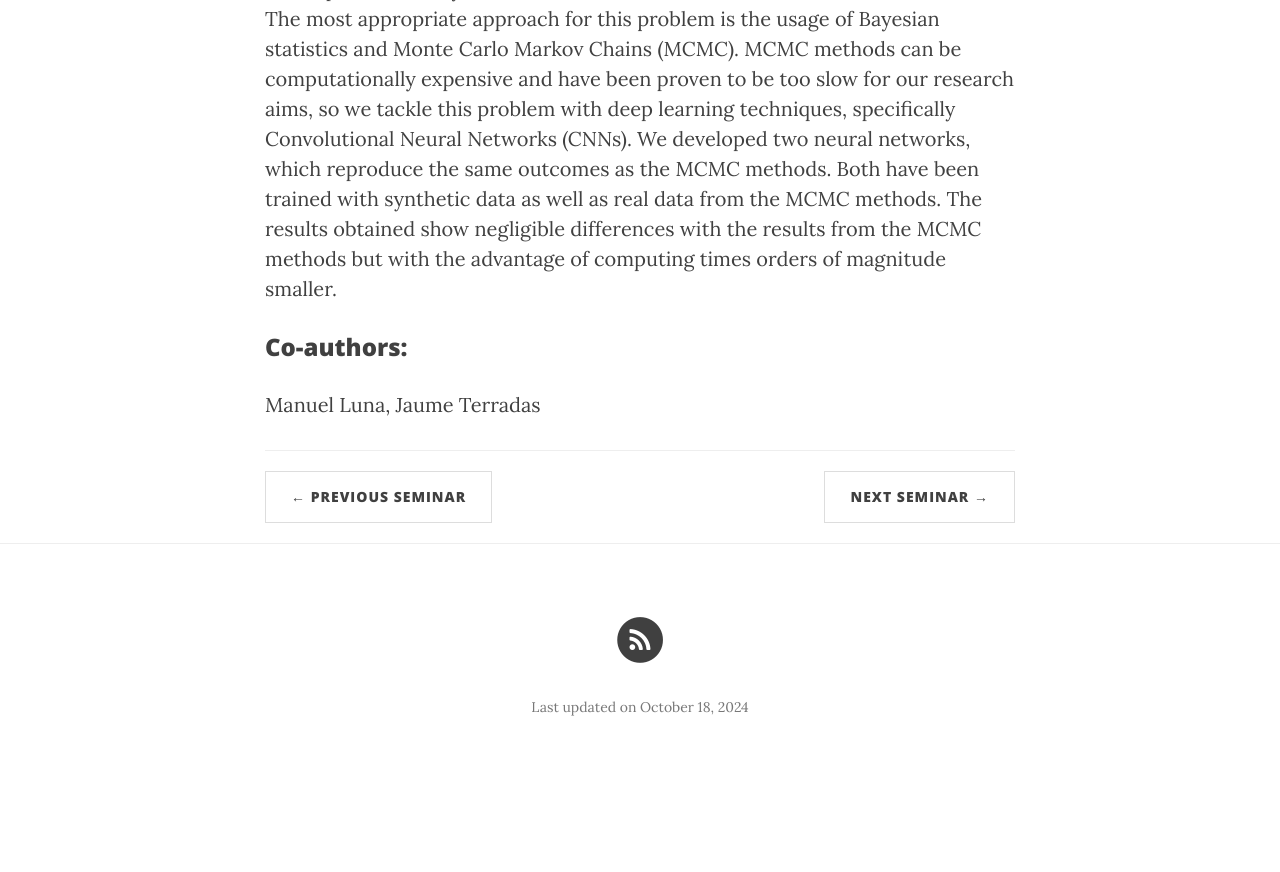
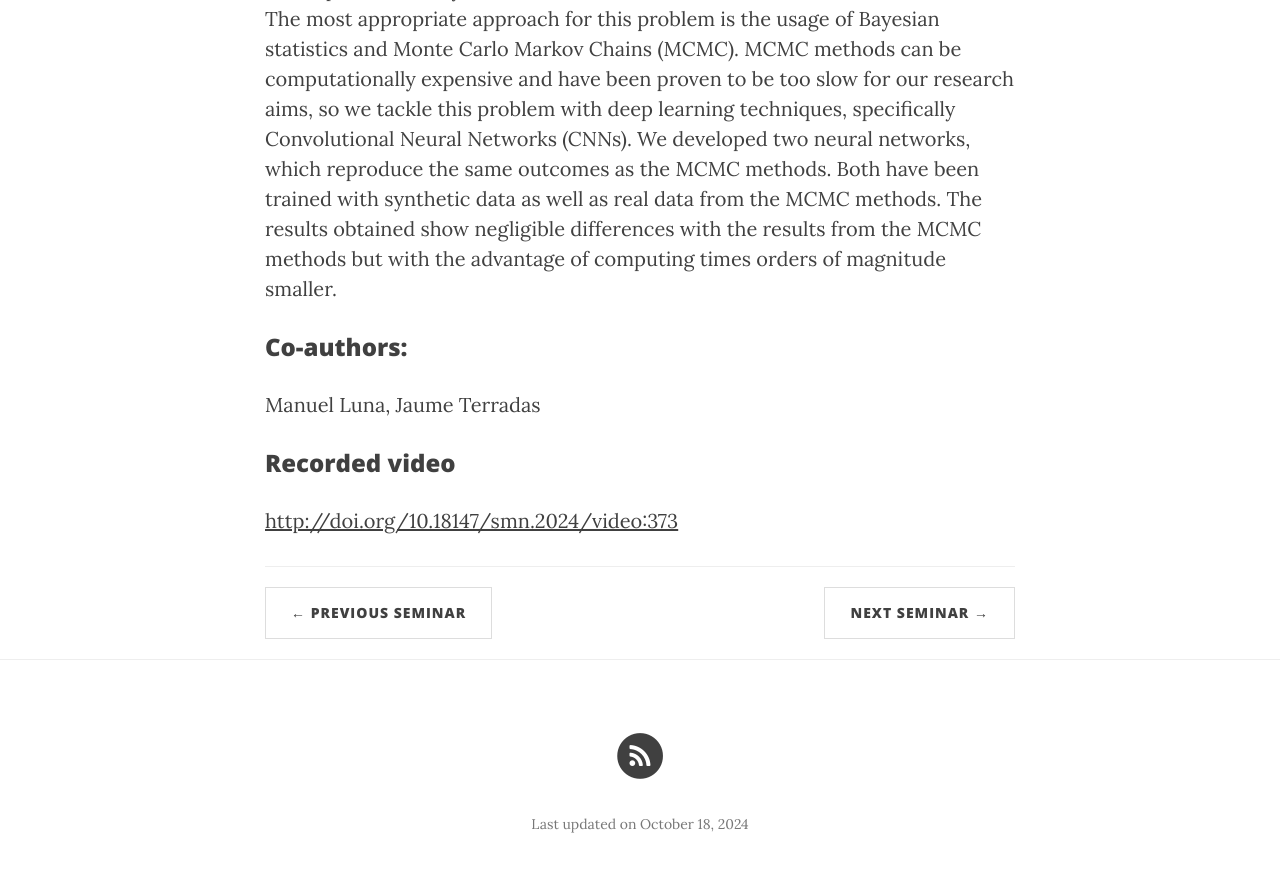
Before and after one commit to ITA-Solar/espos, a Jekyll site: the page built from _posts/2024-10-17-Castello.md, in a window 1280 px wide and 900 px high, scrolled down 1083 px. Shown: the top 872 px of the window. Built offline with Jekyll 4.4.1, drawn with Linux system fonts in a browser that asks for light colours; nearby versions of some CDN libraries; before the commit the page ends 1866 px from its top, so only the background shows below that.

Commit message:
Update 2024-10-17-Castello.md

```diff
--- a/_posts/2024-10-17-Castello.md
+++ b/_posts/2024-10-17-Castello.md
@@ -16,3 +16,6 @@ The results obtained show negligible differences with the results from the MCMC
 
 ### Co-authors:
 Manuel Luna, Jaume Terradas
+
+### Recorded video
+[http://doi.org/10.18147/smn.2024/video:373](http://doi.org/10.18147/smn.2024/video:373)
```
